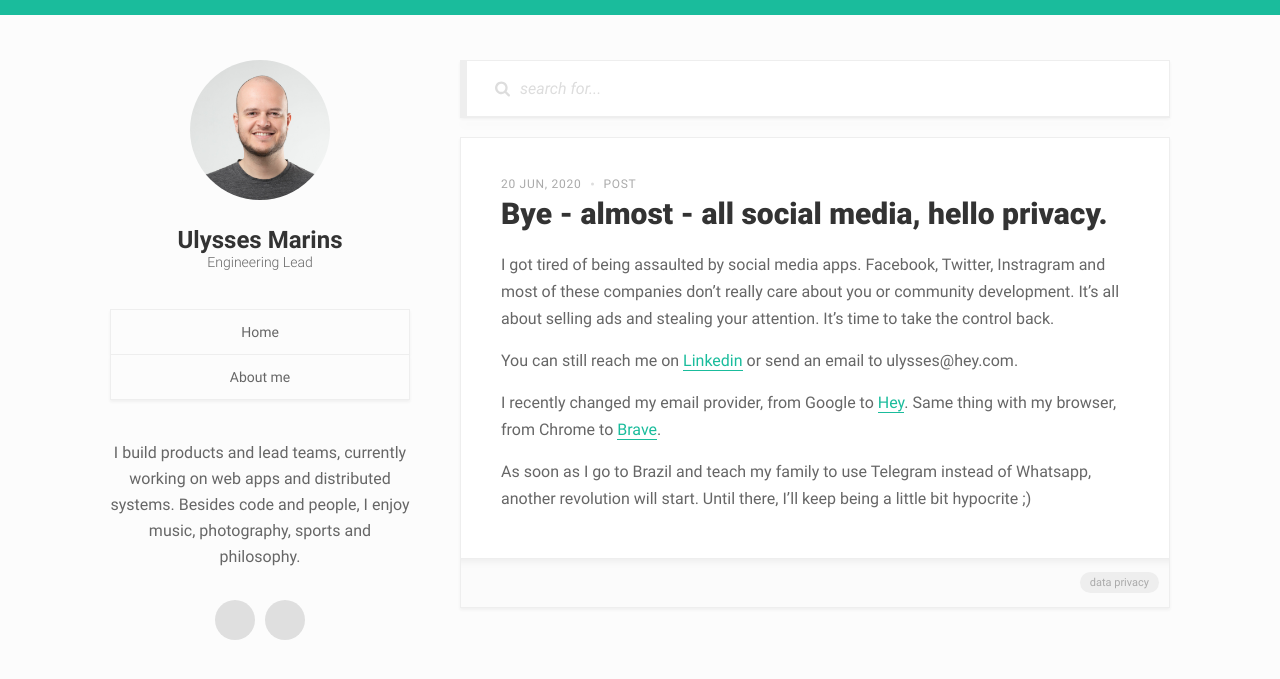
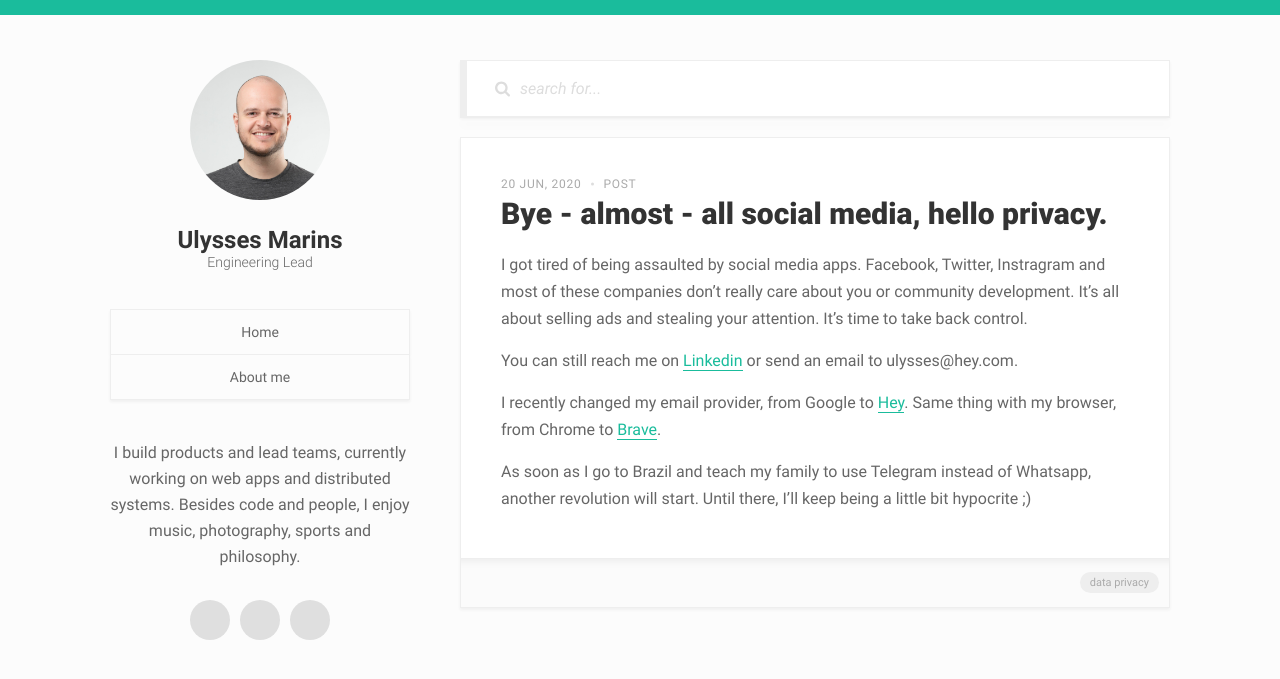
Before and after one commit to ulymarins/ulymarins.github.io, a Jekyll site: the page built from _posts/2020-06-27-docmentation.md, in a window 1280 px wide. Shown: the top 679 px of the page. Built offline with Jekyll 4.4.1, drawn with Linux system fonts in a browser that asks for light colours.

```diff
--- a/_config.yml
+++ b/_config.yml
@@ -17,7 +17,7 @@ social_networks:
 -  { name: google-plus, url: '' }
 -  { name: linkedin, url: 'https://www.linkedin.com/in/ulymarins/' }
 -  { name: skype, url: '' }
--  { name: github, url: '' }
+-  { name: github, url: 'https://github.com/ulymarins' }
 -  { name: codepen, url: '' }
 -  { name: stack-overflow, url: '' }
 -  { name: dribbble, url: '' }
--- a/_posts/2020-06-27-docmentation.md
+++ b/_posts/2020-06-27-docmentation.md
@@ -9,7 +9,7 @@ category:
 tags:
 - data privacy
 ---
-I got tired of being assaulted by social media apps. Facebook, Twitter, Instragram and most of these companies don't really care about you or community development. It's all about selling ads and stealing your attention. It's time to take the control back.
+I got tired of being assaulted by social media apps. Facebook, Twitter, Instragram and most of these companies don't really care about you or community development. It's all about selling ads and stealing your attention. It's time to take back control.
 
 You can still reach me on [Linkedin](https://www.linkedin.com/in/ulymarins/) or send an email to ulysses@hey.com.
 
```
